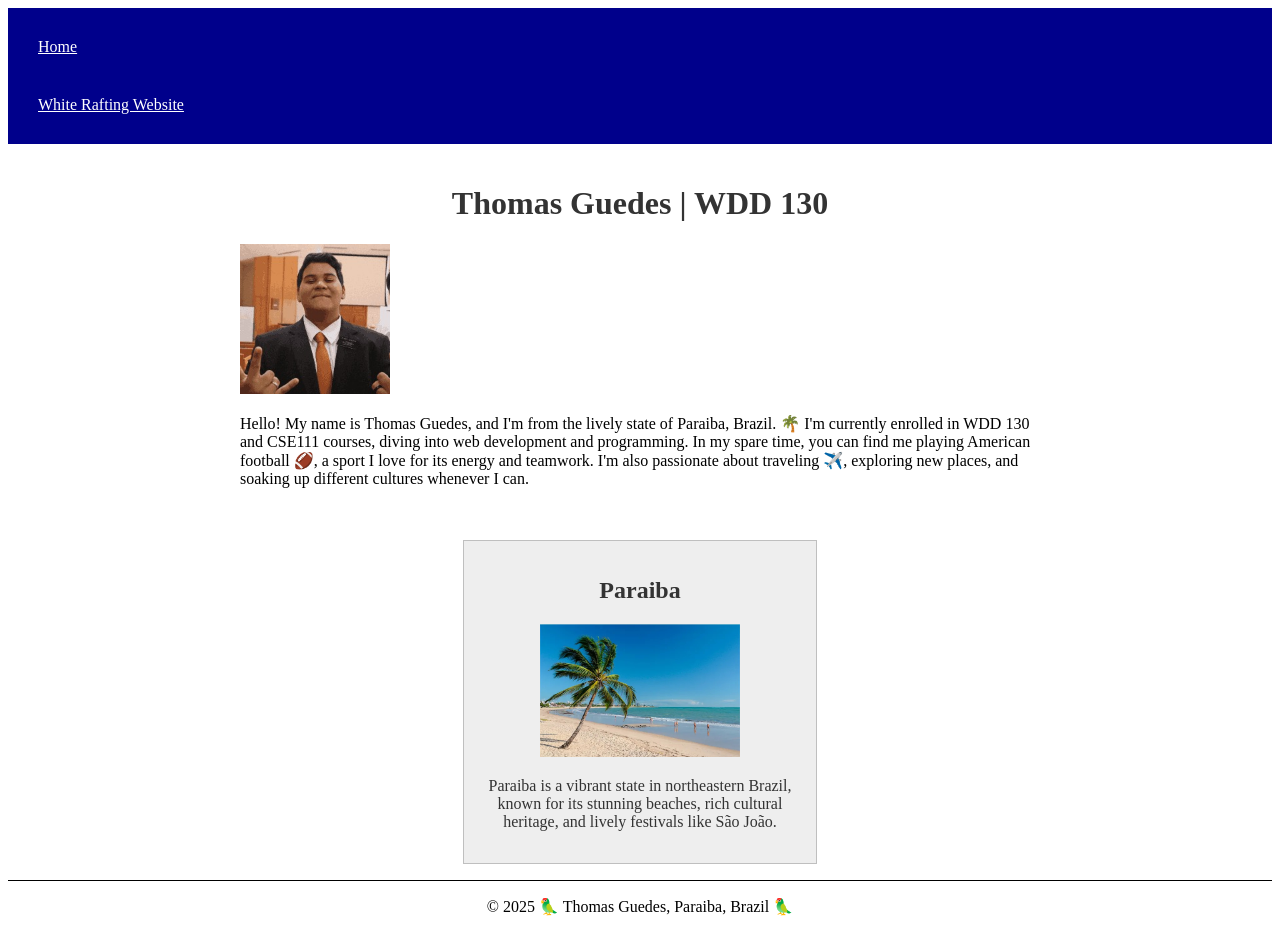
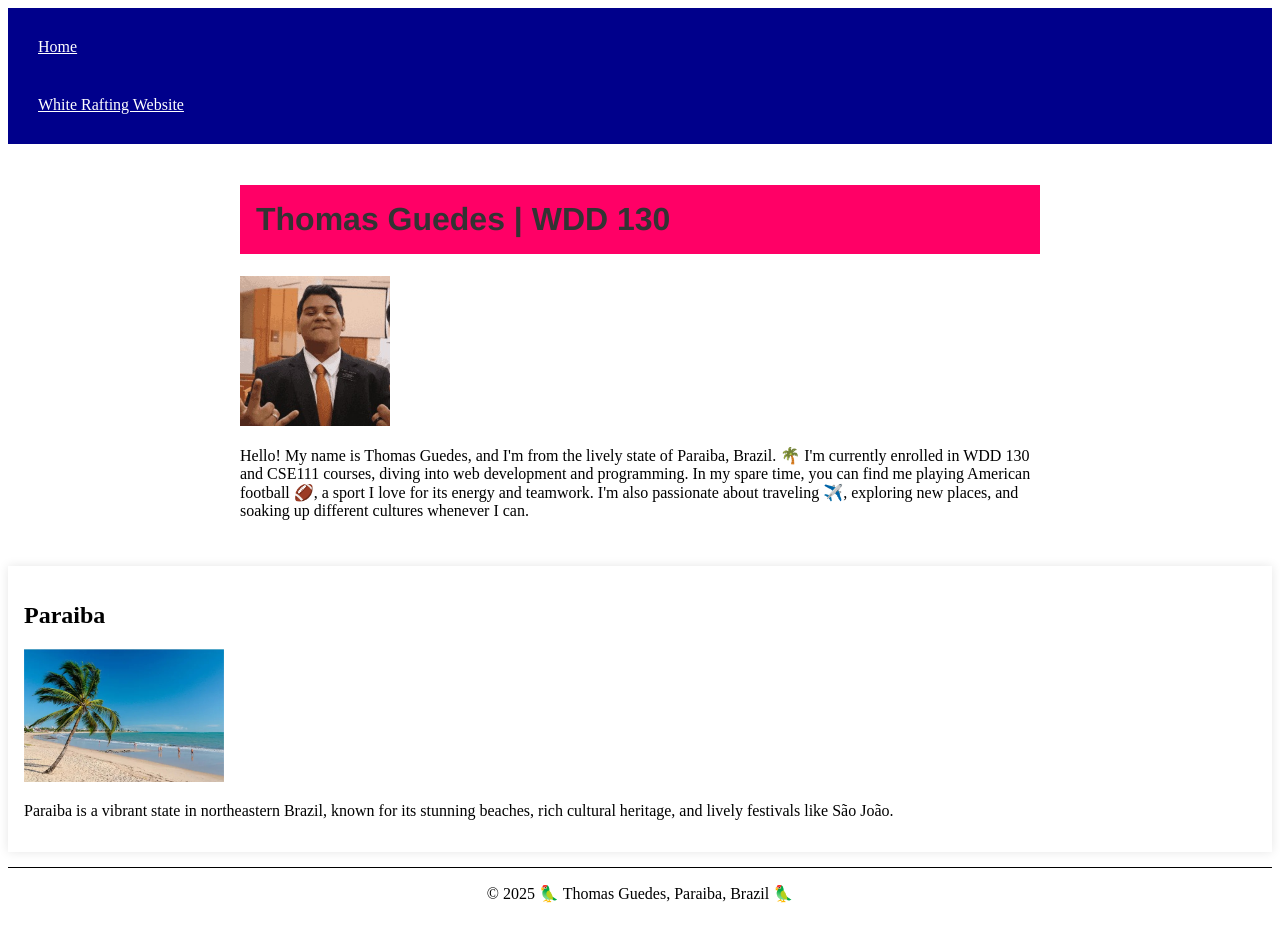
Before and after one commit to thomas303hit/wdd130, a plain HTML site: page index.html in a window 1280 px wide. Drawn offline with Linux system fonts and the light colour scheme.

Commit message:
new updated

```diff
--- a/styles/styles.css
+++ b/styles/styles.css
@@ -9,10 +9,19 @@ nav a {
     padding: 20px;
 }
 
+:root {
+  --heading-background-color: #f06;
+  --heading-text-color: #333;
+  --heading-font: 'Montserrat', Helvetica, sans-serif;
+  --padding: 1rem;
+  --border: 1px solid rgb(0 0 0 / 0.1);
+}
+
 h1 {
-    font-size: 2em;
-    text-align: center;
-    color: #333;
+  background-color: var(--heading-background-color);
+  color: var(--heading-text-color);
+  font-family: var(--heading-font);
+  padding: var(--padding);
 }
 
 img {
@@ -26,15 +35,10 @@ main {
     padding: 20px;
 }
 
-
 aside {
-  width: 20rem;
-  margin: 1rem auto;
-  border: 1px solid rgb(0 0 0 / 0.2); /* 1️⃣ */
-  padding: 1rem;
-  background-color: #eee;
-  color: #333;
-  text-align: center;
+  margin: 10px auto;
+  padding: var(--padding);
+  box-shadow: 0 0 10px rgb(0 0 0 / 0.1);
 }
 
 aside img {
```
